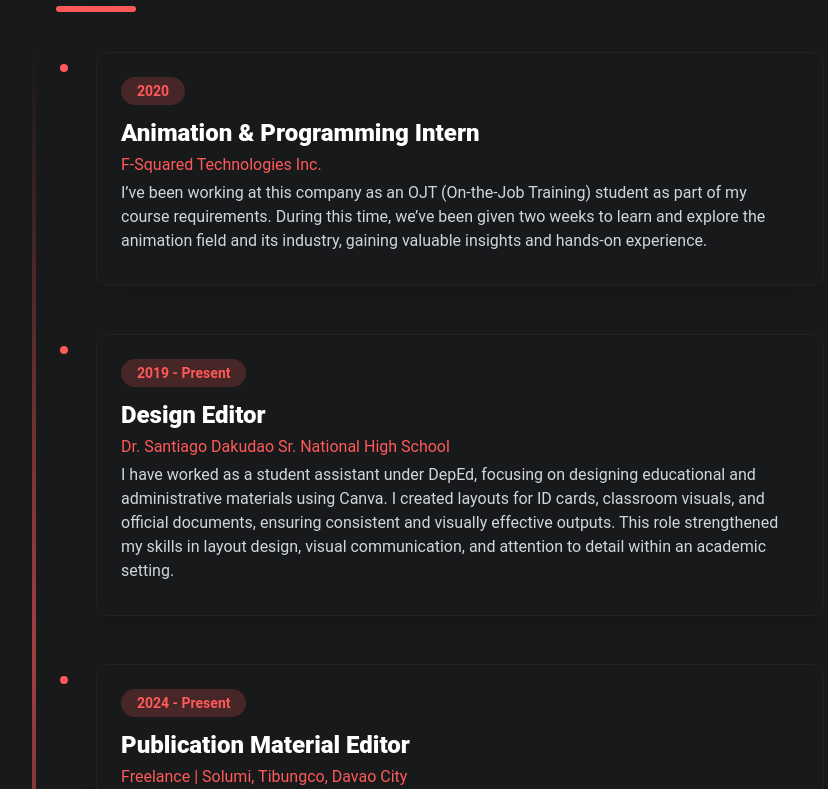
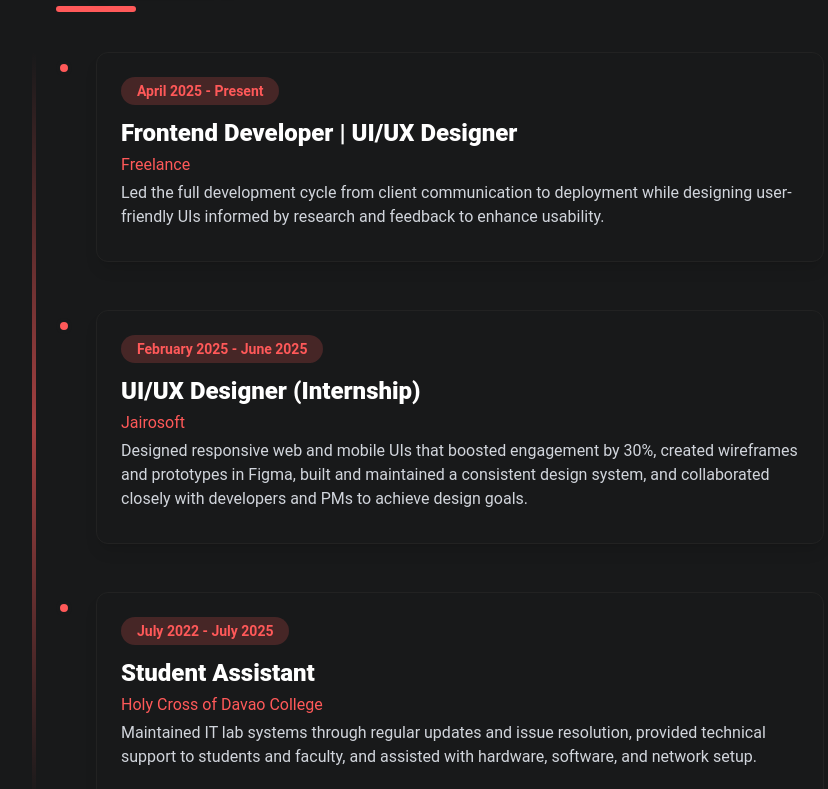
Before and after one commit to Redkuroo/smile-portfolio-v2, a Next.js app: page / in a window 1280 px wide. Shown: the part 1411-2200 px from the top of the page, without its empty margins (72-900 px from the left). Built offline with nearby package versions, Linux system fonts and the light colour scheme.

Commit message:
updated my exp

```diff
--- a/app/ExperienceSection.js
+++ b/app/ExperienceSection.js
@@ -3,34 +3,27 @@ import { motion } from "framer-motion";
 
 const experiences = [
   {
-    date: "2020",
-    title: "Animation & Programming Intern",
-    company: "F-Squared Technologies Inc.",
+    date: "April 2025 - Present",
+    title: "Frontend Developer | UI/UX Designer ",
+    company: "Freelance",
     description:
-      "I’ve been working at this company as an OJT (On-the-Job Training) student as part of my course requirements. During this time, we’ve been given two weeks to learn and explore the animation field and its industry, gaining valuable insights and hands-on experience.",
+      "Led the full development cycle from client communication to deployment while designing user-friendly UIs informed by research and feedback to enhance usability.",
+
   },
   {
-    date: "2019 - Present",
-    title: "Design Editor",
-    company: "Dr. Santiago Dakudao Sr. National High School",
+    date: "February 2025 - June 2025",
+    title: "UI/UX Designer (Internship)",
+    company: "Jairosoft",
     description:
-      "I have worked as a student assistant under DepEd, focusing on designing educational and administrative materials using Canva. I created layouts for ID cards, classroom visuals, and official documents, ensuring consistent and visually effective outputs. This role strengthened my skills in layout design, visual communication, and attention to detail within an academic setting.",
+      "Designed responsive web and mobile UIs that boosted engagement by 30%, created wireframes and prototypes in Figma, built and maintained a consistent design system, and collaborated closely with developers and PMs to achieve design goals.",
     readMore: true,
   },
   {
-    date: "2024 - Present",
-    title: "Publication Material Editor",
-    company: "Freelance | Solumi, Tibungco, Davao City",
+    date: "July 2022 - July 2025",
+    title: "Student Assistant",
+    company: "Holy Cross of Davao College",
     description:
-      "I currently work as a Publication Material Editor for a coffee shop located in Tibungco, Davao City. In this role, I am responsible for designing and editing various print and digital materials such as menus, promotional posters, and announcements. I collaborate closely with the shop’s management team to create visually appealing and brand-consistent content that effectively communicates promotions, events, and updates to customers.",
-    readMore: true,
-  },
-  {
-    date: "2021 - Present",
-    title: "Freelance Design Entrepreneur",
-    company: "Self-employed",
-    description:
-      "I currently work as a Publication Material Editor for a coffee shI run a small design business creating customized souvenirs and visual materials using Canva. I design invitations, ID cards, social media graphics, and branded items for various clients, strengthening my skills in layout design, branding, and client collaboration.",
+      "Maintained IT lab systems through regular updates and issue resolution, provided technical support to students and faculty, and assisted with hardware, software, and network setup.",
     readMore: true,
   },
 ];
```
